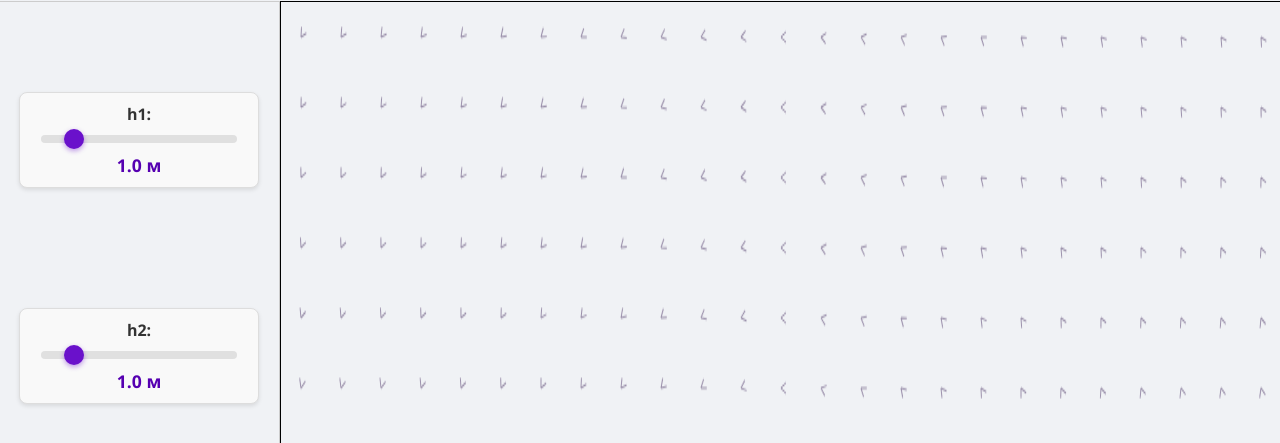
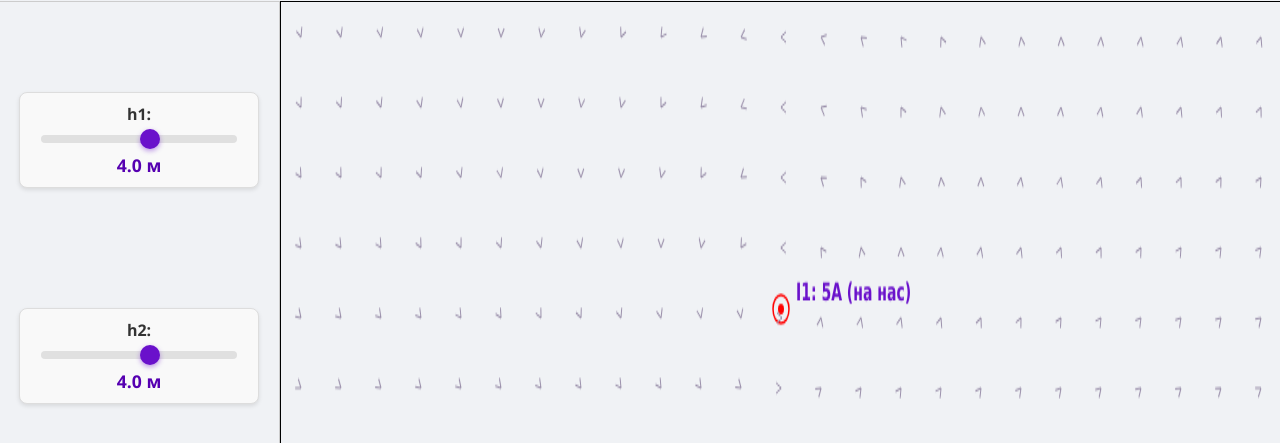
Before and after one commit to deadxraver/physics-2, a React (Create React App) app: page /magnetic_induction in a window 1280 px wide. Shown: the part 128-571 px from the top of the page. Built offline with nearby package versions, Linux system fonts and the light colour scheme.

Commit message:
fixed some mistakes

```diff
--- a/src/components/xvost/FieldCanvas.js
+++ b/src/components/xvost/FieldCanvas.js
@@ -31,7 +31,7 @@ const FieldCanvas = ({ h1, h2, mu1, mu2, I1, I2, onPointClick }) => {
             ctx.moveTo(0, dielectricY);
             ctx.lineTo(canvas.width, dielectricY);
             ctx.stroke();
-            ctx.font = '16px Roboto'; // Установка шрифта
+            ctx.font = 'bold 14px Verdana'; // Установка шрифта
             ctx.fillStyle = '#6A11CBFF'; // Цвет текста
             ctx.fillText(`μ1`, 10, dielectricY - 10);
             ctx.fillText(`μ2`, 10, dielectricY + 20);
@@ -43,14 +43,10 @@ const FieldCanvas = ({ h1, h2, mu1, mu2, I1, I2, onPointClick }) => {
             ctx.arc(conductor1X, conductor1Y, 8, 0, Math.PI * 2); // Кружок
             ctx.stroke();
             // Крестик
+            ctx.fillStyle = '#ff0000'; // Цвет точки
             ctx.beginPath();
-            ctx.moveTo(conductor1X - 5, conductor1Y - 5);
-            ctx.lineTo(conductor1X + 5, conductor1Y + 5);
-            ctx.stroke();
-            ctx.beginPath();
-            ctx.moveTo(conductor1X + 5, conductor1Y - 5);
-            ctx.lineTo(conductor1X - 5, conductor1Y + 5);
-            ctx.stroke();
+            ctx.arc(conductor1X, conductor1Y, 3, 0, Math.PI * 2); // Точка
+            ctx.fill();
             ctx.fillStyle = '#6A11CBFF'; // Цвет текста
             ctx.fillText(`I1: ${I1}A (на нас)`, conductor1X + 15, conductor1Y - 5);
 
@@ -60,11 +56,15 @@ const FieldCanvas = ({ h1, h2, mu1, mu2, I1, I2, onPointClick }) => {
             ctx.beginPath();
             ctx.arc(conductor2X, conductor2Y, 8, 0, Math.PI * 2); // Кружок
             ctx.stroke();
-            // Точка в центре
-            ctx.fillStyle = '#ff0000'; // Цвет точки
             ctx.beginPath();
-            ctx.arc(conductor2X, conductor2Y, 3, 0, Math.PI * 2); // Точка
-            ctx.fill();
+            ctx.moveTo(conductor2X - 5, conductor2Y - 5);
+            ctx.lineTo(conductor2X + 5, conductor2Y + 5);
+            ctx.stroke();
+            ctx.beginPath();
+            ctx.moveTo(conductor2X + 5, conductor2Y - 5);
+            ctx.lineTo(conductor2X - 5, conductor2Y + 5);
+            ctx.stroke();
+
             ctx.fillStyle = '#6A11CBFF'; // Цвет текста
             ctx.fillText(`I2: ${I2}A (от нас)`, conductor2X + 15, conductor2Y - 5);
 
--- a/src/components/xvost/MagneticInduction.jsx
+++ b/src/components/xvost/MagneticInduction.jsx
@@ -6,12 +6,12 @@ import {useState} from "react";
 export default function MagneticInduction() {
     // Начальные значения (примерные)
     const mu0 = 4 * Math.PI * 1e-7; // Магнитная постоянная
-    const [h1, setH1] = useState(1); // метры
-    const [h2, setH2] = useState(1); // метры
+    const [h1, setH1] = useState(4); // метры
+    const [h2, setH2] = useState(4); // метры
     const [mu1, setMu1] = useState(mu0); // в вакууме
     const [mu2, setMu2] = useState(500 * mu0); // например, ферромагнетик
     const [I1, setI1] = useState(5); // Амперы, ток "на нас"
-    const [I2, setI2] = useState(-5); // Амперы, ток "от нас" (отрицательное значение для обратного направления)
+    const [I2, setI2] = useState(5); // Амперы, ток "от нас" (отрицательное значение для обратного направления)
 
     const [selectedPointData, setSelectedPointData] = useState(null);
 
```
